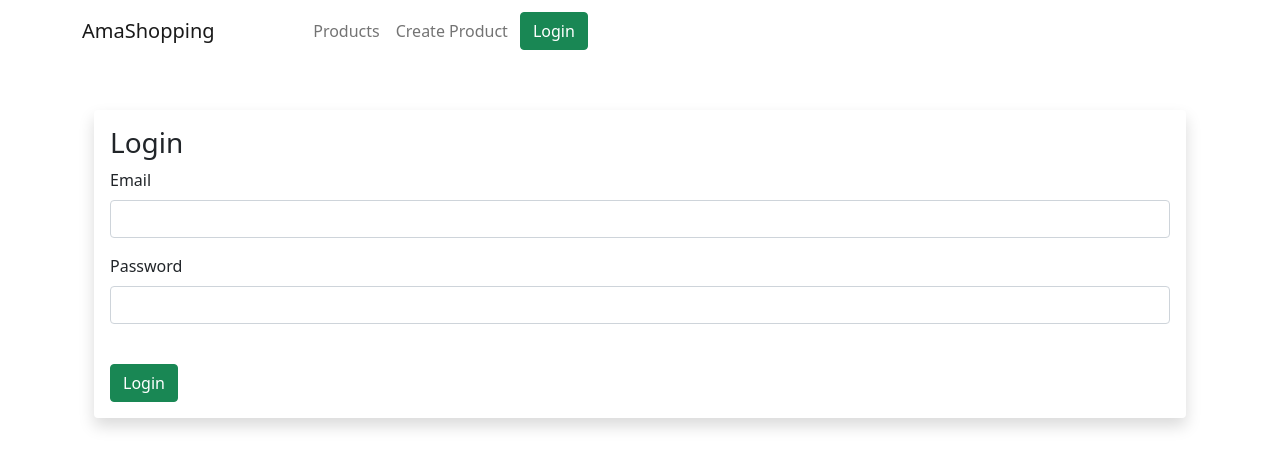
After one commit to Ama-Lion/symfony-e-commerce-site, a Symfony app: template templates/security/login.html.twig in a window 1280 px wide. The commit adds this page. Shown: the top 468 px of the page. Run offline with Twig, Linux system fonts and the light colour scheme; the template is opened without the code that fills it, so the values that code supplies are empty; form fields are guessed from the names that the template uses; some libraries are stand-ins or nearby versions.

Commit message:
added login authentication with form and functions

```diff
--- a/templates/layouts/header.html.twig
+++ b/templates/layouts/header.html.twig
@@ -25,12 +25,15 @@
           </li>
         </ul>
         <ul class="navbar-nav">
-         <li class="nav-item m-1">
-           <a href="" class="btn btn-outline-primary">Register</a>
-         </li>
-         <li class="nav-item m-1">
-           <a href="" class="btn btn-success">Login</a>
-         </li>
+          {% if app.user %}
+          <li class="nav-item m-1">
+            <a href="{{path('security_logout')}}" class="btn btn-outline-danger">Logout</a>
+          </li>
+          {% else %}
+          <li class="nav-item m-1">
+            <a href="{{path('security_login')}}" class="btn btn-success">Login</a>
+          </li>
+          {% endif %}
         </ul>
       </div>
     </nav>
--- /dev/null
+++ b/templates/security/login.html.twig
@@ -0,0 +1,62 @@
+{% extends 'base.html.twig' %}
+
+{% block title %}Hello SecurityController!{% endblock %}
+
+{% block body %}
+<div class="container mt-5">
+    {% if error %}
+        <div class="alert alert-danger">
+            {{error.message}}
+        </div>
+        {# {% else %}
+        <div class="alert alert-success">
+          Logged in successfully
+        </div> #}
+    {% endif %}
+    <div class=" p-3 rounded shadow">
+        <h3>Login</h3>
+        {{ form_start(form)}}
+        <div class="row">
+            <div class="col">
+                {{ form_row(form.email) }}
+                {{ form_row(form.password) }}
+            </div>
+        </div>
+        <button type="submit" class="mt-4 btn btn-success">
+           Login
+        </button>
+    </div>
+    {{ form_end(form) }}
+</div
+{% endblock %}
+
+
+
+
+{# {% extends 'base.html.twig' %}
+
+{% block title %}Hello SecurityController!{% endblock %}
+
+{% block body %}
+<div class="container mt-5">
+    <div class=" p-3 rounded shadow">
+        <h3>Login</h3>
+        {{ form_start(form)}}
+        <div class="row">
+            <div class="col">
+                {{ form_row(form.firstName, {'attr': {'placeholder': "First Name"}}) }}
+                {{ form_row(form.lastName, {'attr': {'placeholder': "Last Name"}}) }}
+            </div>
+            <div class="col">
+                {{ form_row(form.email) }}
+                {{ form_row(form.password, {'attr': {'placeholder': "Image"}}) }}
+            </div>
+        </div>
+        {{ form_row(form.description, {'attr': {'placeholder': "Description"}}) }}
+        <button type="submit" class="mt-4 btn btn-success">
+           Login
+        </button>
+    </div>
+    {{ form_end(form) }}
+</div
+{% endblock %} #}
```
Also changed, not shown: src/Controller/SecurityController.php (+20 -5 lines), src/Form/LoginType.php (added, +37 -0 lines), src/Security/LoginFormAuthAuthenticator.php (deleted, +0 -53 lines), templates/security/index.html.twig (deleted, +0 -20 lines), 1 other file.
